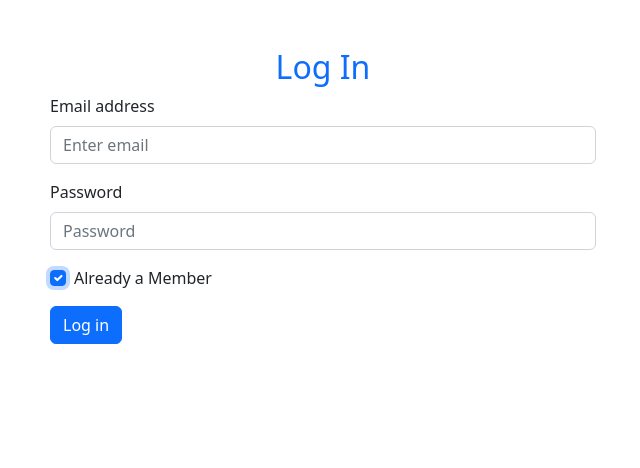
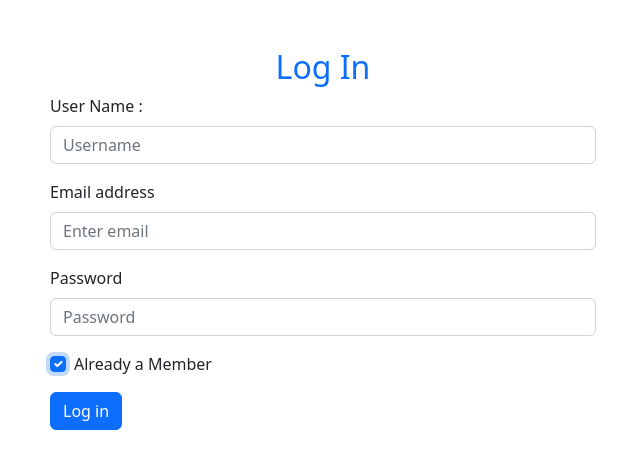
Before and after one commit to shafik720/firebase-form-validation---2-, a React (Create React App) app: page / in a window 1280 px wide. Both pictures are taken after a click on the checkbox "Already a Member". Shown: the top 468 px of the page, without its empty margins (317-957 px from the left). Built offline with nearby package versions, Linux system fonts and the light colour scheme.

Commit message:
working on toggle login sign in

```diff
--- a/src/App.js
+++ b/src/App.js
@@ -46,6 +46,12 @@ function App() {
           <div className="col-lg-6 mx-auto">
             <Form>
               <h2 className="text-center text-primary"> {registered ? 'Log In' : 'Sign Up' } </h2>
+
+              { registered && <Form.Group className="mb-3" controlId="formBasicEmail">
+                <Form.Label>User Name :</Form.Label>
+                <Form.Control onBlur={emailHandle} type="email" placeholder="Username" required />
+              </Form.Group>}
+
               <Form.Group className="mb-3" controlId="formBasicEmail">
                 <Form.Label>Email address</Form.Label>
                 <Form.Control onBlur={emailHandle} type="email" placeholder="Enter email" required />
```
